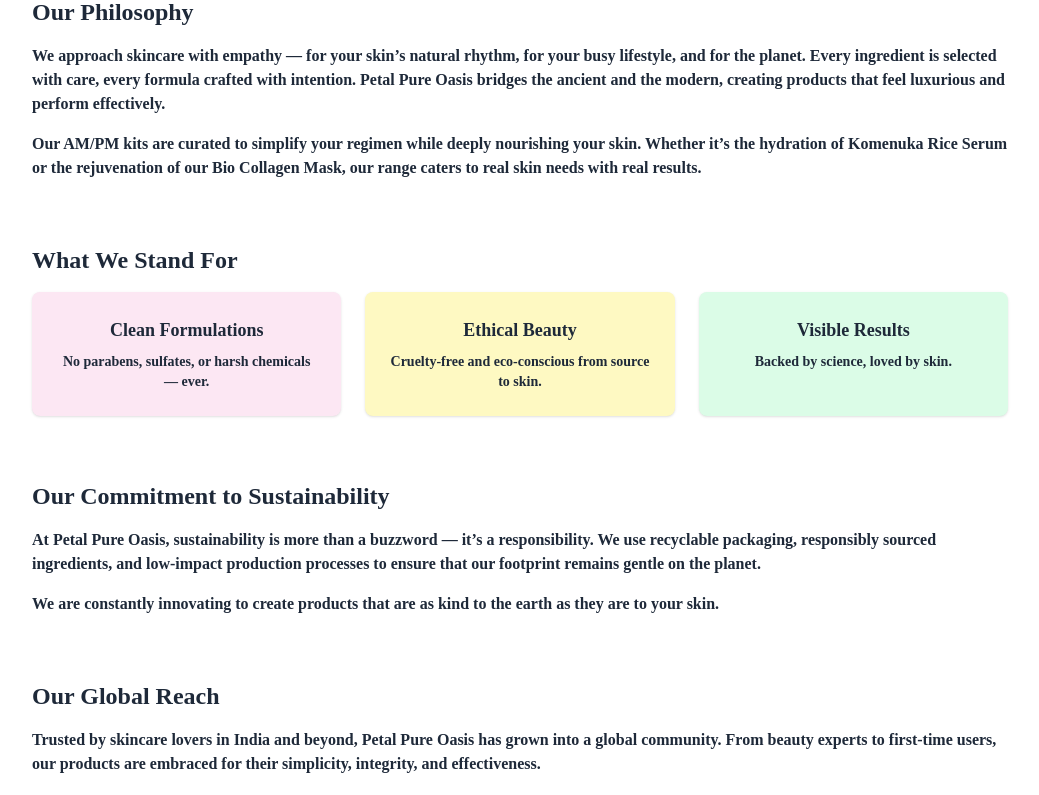
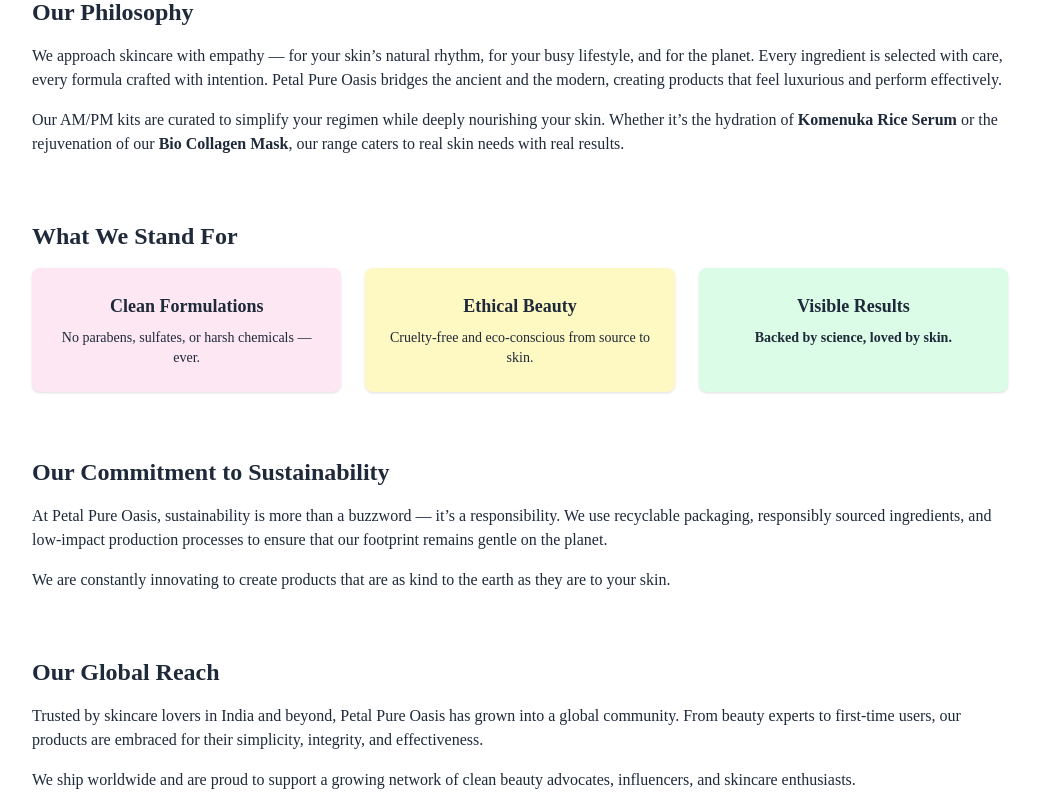
Before and after one commit to brandslightdigital/petal-pure, a React (Vite) app in the folder frontend/: page /about in a window 1280 px wide. Shown: the part 1060-1855 px from the top of the page, without its empty margins (120-1159 px from the left). Built offline with nearby package versions, Linux system fonts and the light colour scheme; no server answers; a web font is replaced by a local one.

Commit message:
about-done

```diff
--- a/frontend/src/pages/About.jsx
+++ b/frontend/src/pages/About.jsx
@@ -11,7 +11,7 @@
           className="object-cover w-full h-full"
         />
         <div className="absolute inset-0 bg-black bg-opacity-30 flex items-center justify-center">
-          <h1 className="text-white text-4xl md:text-5xl font-bold tracking-wide">
+          <h1 className="text-white text-4xl md:text-5xl font-semibold tracking-wide">
             About Petal Pure Oasis
           </h1>
         </div>
@@ -54,11 +54,11 @@
 
         {/* Our Philosophy */}
         <section className="space-y-4">
-          <h2 className="text-2xl font-semibold">Our Philosophy</h2>
-          <p>
+          <h2 className="text-2xl font-bold">Our Philosophy</h2>
+          <p className="font-medium">
             We approach skincare with empathy — for your skin’s natural rhythm, for your busy lifestyle, and for the planet. Every ingredient is selected with care, every formula crafted with intention. Petal Pure Oasis bridges the ancient and the modern, creating products that feel luxurious and perform effectively.
           </p>
-          <p>
+          <p className="font-medium">
             Our AM/PM kits are curated to simplify your regimen while deeply nourishing your skin. Whether it’s the hydration of <strong>Komenuka Rice Serum</strong> or the rejuvenation of our <strong>Bio Collagen Mask</strong>, our range caters to real skin needs with real results.
           </p>
         </section>
@@ -69,13 +69,13 @@
           <ul className="grid grid-cols-1 md:grid-cols-3 gap-6 text-center">
             <li className="bg-pink-100 p-6 rounded-lg shadow-sm">
               <h4 className="font-semibold text-lg">Clean Formulations</h4>
-              <p className="text-sm mt-2">
+              <p className="text-sm mt-2 font-medium">
                 No parabens, sulfates, or harsh chemicals — ever.
               </p>
             </li>
             <li className="bg-yellow-100 p-6 rounded-lg shadow-sm">
               <h4 className="font-semibold text-lg">Ethical Beauty</h4>
-              <p className="text-sm mt-2">
+              <p className="text-sm mt-2 font-medium   ">
                 Cruelty-free and eco-conscious from source to skin.
               </p>
             </li>
@@ -91,10 +91,10 @@
         {/* Sustainability */}
         <section className="space-y-4">
           <h2 className="text-2xl font-semibold">Our Commitment to Sustainability</h2>
-          <p>
+          <p className="font-medium">
             At Petal Pure Oasis, sustainability is more than a buzzword — it’s a responsibility. We use recyclable packaging, responsibly sourced ingredients, and low-impact production processes to ensure that our footprint remains gentle on the planet.
           </p>
-          <p>
+          <p className="font-medium">
             We are constantly innovating to create products that are as kind to the earth as they are to your skin.
           </p>
         </section>
@@ -102,10 +102,10 @@
         {/* Global Reach */}
         <section className="space-y-4">
           <h2 className="text-2xl font-semibold">Our Global Reach</h2>
-          <p>
+          <p className="font-medium">
             Trusted by skincare lovers in India and beyond, Petal Pure Oasis has grown into a global community. From beauty experts to first-time users, our products are embraced for their simplicity, integrity, and effectiveness.
           </p>
-          <p>
+          <p className="font-medium">
             We ship worldwide and are proud to support a growing network of clean beauty advocates, influencers, and skincare enthusiasts.
           </p>
         </section>
@@ -113,7 +113,7 @@
         {/* CTA */}
         <section className="text-center mt-12">
           <h2 className="text-2xl font-semibold mb-4">Join the Petal Pure Ritual</h2>
-          <p className="mb-6">
+          <p className="mb-6 font-medium">
             Rediscover your skin’s natural harmony with our clean, conscious skincare.
           </p>
           <a
```
